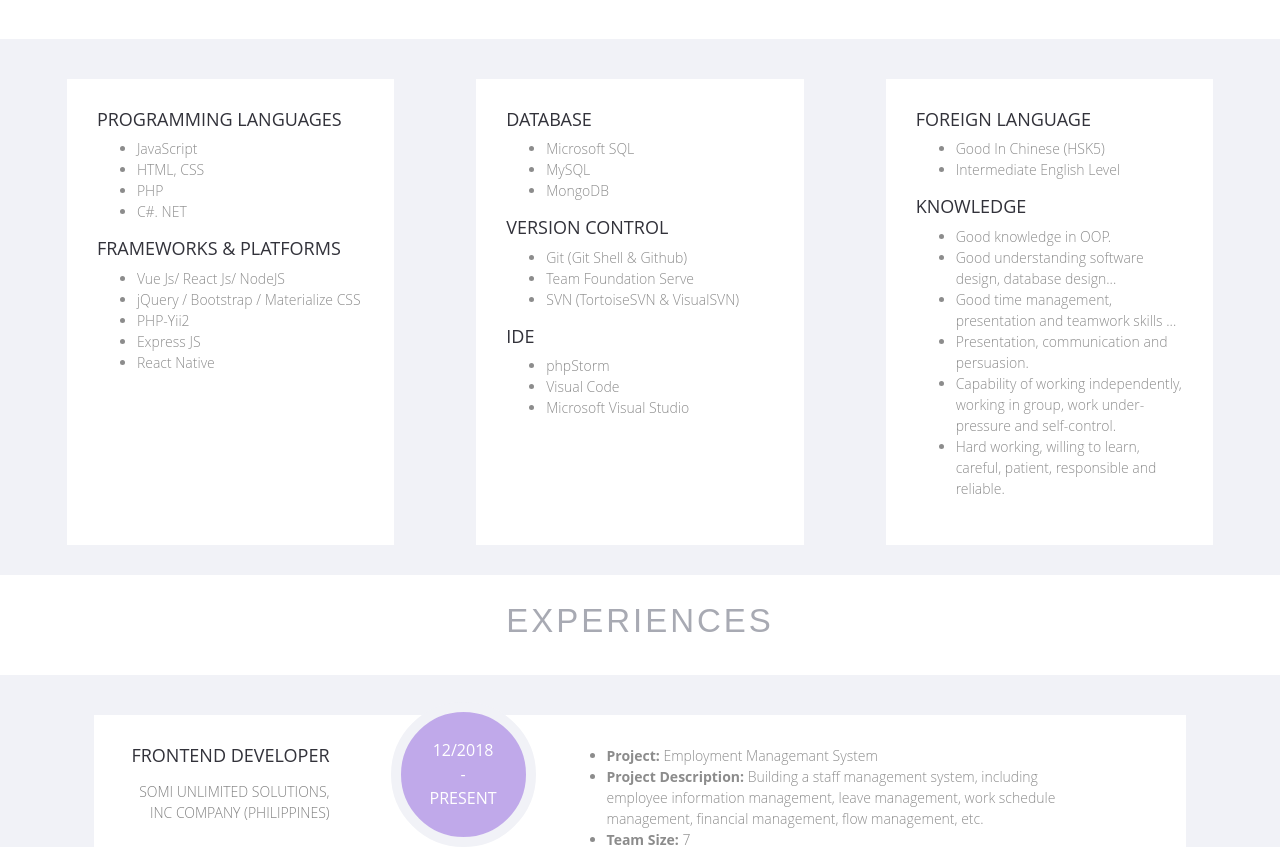
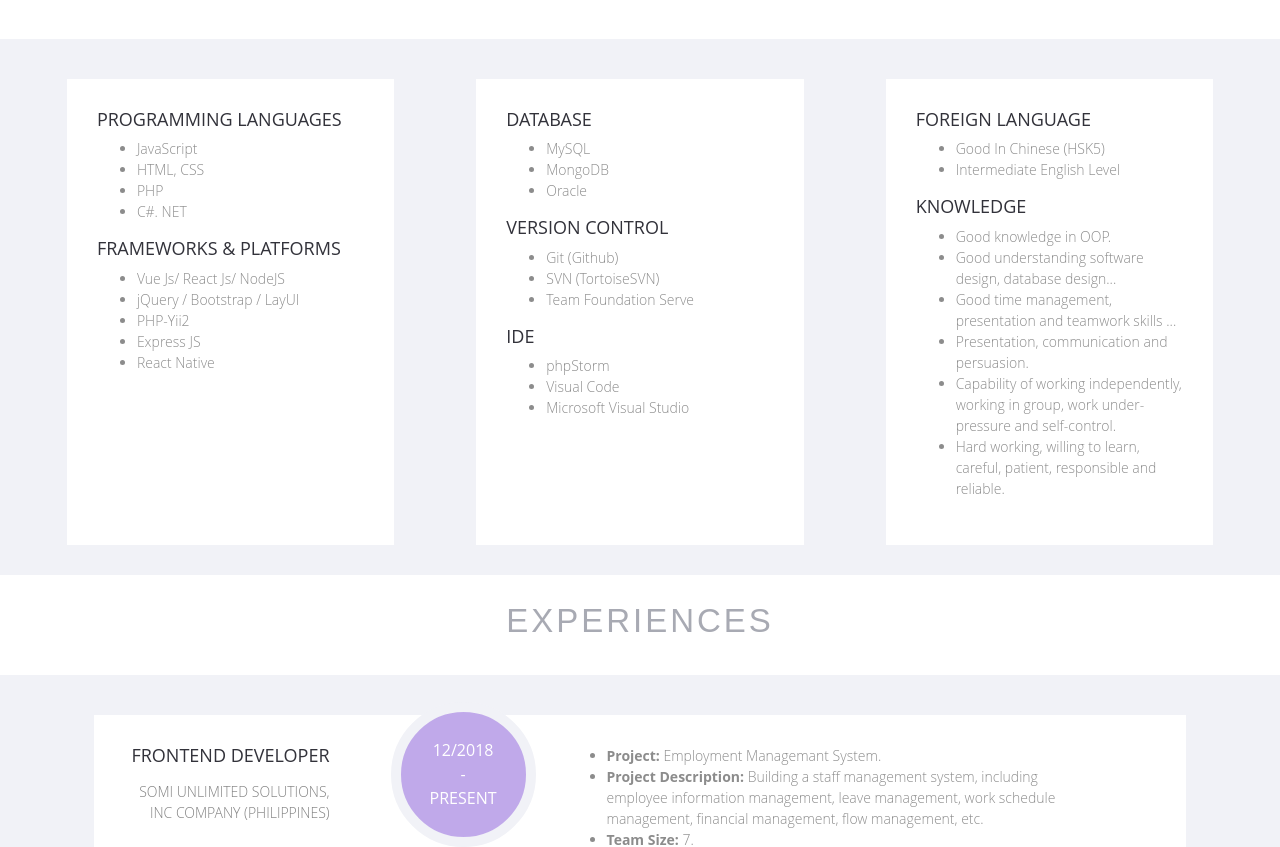
Before and after one commit to thiengat1/my-profile, a Vue app: page / in a window 1280 px wide. Shown: the part 1660-2507 px from the top of the page. Built offline with nearby package versions, Linux system fonts and the light colour scheme.

Commit message:
fix nav bug

```diff
--- a/package.json
+++ b/package.json
@@ -1,5 +1,5 @@
 {
-  "name": "nguyenvanthien",
+  "name": "NguyenVanThien-Resume",
   "version": "0.1.0",
   "private": true,
   "scripts": {
--- a/src/components/Experiences.vue
+++ b/src/components/Experiences.vue
@@ -67,9 +67,9 @@
 
                 ],
                  experience2:[
-                    {id:1,title:'Project: ',name:'Employment Managemant System'},
+                    {id:1,title:'Project: ',name:'Employment Managemant System.'},
                     {id:2,title:'Project Description: ',name:'Building a staff management system, including employee information management, leave management, work schedule management, financial management, flow management, etc.'},
-                    {id:3,title:'Team Size: ',name:'7'},
+                    {id:3,title:'Team Size: ',name:'7.'},
                     {id:4,title:'Responsiblities: ',name:'Responsible of frondent develop using Vue Js framework to build the assigned modules. Maintain old modules and update new requirements.'},
                     {id:5,title:'Accomplishments: ',name:'Learned  Vue Js Framework, Improved teamwork and communication skills, Learned MVC architectural.'},
                     {id:6,title:'Technologies: ',name:'Frontend: Vue Js, Backend: PHP-Laravel.'},
--- a/src/components/Navbar.vue
+++ b/src/components/Navbar.vue
@@ -28,6 +28,7 @@
 
 <script>
     export default {
+
 
     }
 </script>
@@ -130,4 +131,5 @@
          margin-bottom: 5px;
      }
  }
+
 </style>
--- a/src/components/Skill.vue
+++ b/src/components/Skill.vue
@@ -58,20 +58,20 @@
                 ],
                 frameWork:[
                     {id:1,name:'Vue Js/ React Js/ NodeJS'},
-                    {id:2,name:'jQuery / Bootstrap / Materialize CSS'},
+                    {id:2,name:'jQuery / Bootstrap / LayUI'},
                     {id:3,name:'PHP-Yii2'},
                     {id:4,name:'Express JS'},
                     {id:4,name:'React Native'},
                 ],
                 database:[
-                    {id:1,name:'Microsoft SQL'},
-                    {id:2,name:'MySQL'},
-                    {id:3,name:'MongoDB'},
+                    {id:1,name:'MySQL'},
+                    {id:2,name:'MongoDB'},
+                    {id:3,name:'Oracle'},
                 ],
                 versionControl:[
-                    {id:1,name:'Git (Git Shell & Github)'},
-                    {id:2,name:'Team Foundation Serve'},
-                    {id:3,name:'SVN (TortoiseSVN & VisualSVN)'},
+                    {id:1,name:'Git (Github)'},
+                    {id:2,name:'SVN (TortoiseSVN)'},
+                    {id:3,name:'Team Foundation Serve'},
                 ],
                 ide:[
                     {id:1,name:'phpStorm'},
```
Also changed, not shown: 9 other files (tests, documents, lock files or other folders).
